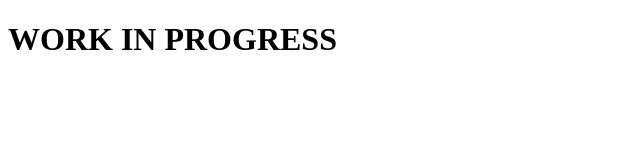
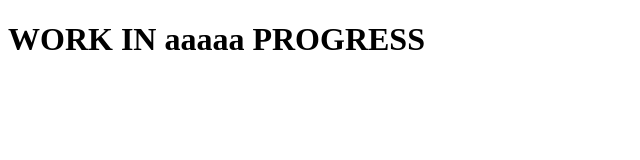
Before and after one commit to rebooted943/rebooted943.github.io, a plain HTML site: page index.html in a window 1280 px wide. Shown: the whole page, without its empty margins (0-640 px from the left). Drawn offline with Linux system fonts and the light colour scheme.

Commit message:
zitto vsc

```diff
--- a/index.html
+++ b/index.html
@@ -7,6 +7,6 @@
     <title>WORK IN PROGRESS</title>
 </head>
 <body>
-        <h1>WORK IN PROGRESS</h1>
+        <h1>WORK IN aaaaa PROGRESS</h1>
 </body>
 </html>
```
